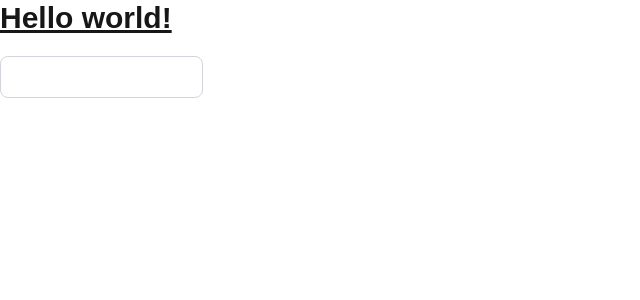
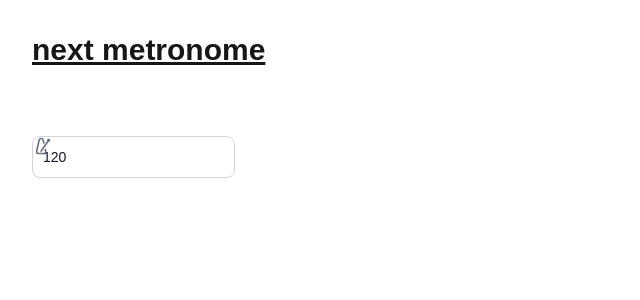
Before and after one commit to fleidloff/next-metronome, a Next.js app: page / in a window 1280 px wide. Shown: the top 300 px of the page, without its empty margins (0-640 px from the left). Built offline with nearby package versions, Linux system fonts and the light colour scheme.

Commit message:
add minimal components needed for metronome

```diff
--- /dev/null
+++ b/app/components/BPM.tsx
@@ -0,0 +1,26 @@
+'use client'
+
+import { TextInput } from "flowbite-react";
+import { useState } from "react";
+import { TbMetronome } from "react-icons/tb";
+
+export default function BPM() {
+  const [bpm, setBpm] = useState<number | ''>(120);
+
+   const handleChange = (event: React.ChangeEvent<HTMLInputElement>) => {
+    const newValue = event.target.value;
+
+    setBpm(newValue === '' ? '' : Number(newValue));
+
+  };
+
+  return <>
+    <TextInput
+      type="number"
+      icon={TbMetronome}
+      value={bpm}
+      onChange={handleChange}
+      className="w-64" // sets width to 16rem
+    />
+  </>;
+}
--- /dev/null
+++ b/app/components/Metronome.tsx
@@ -0,0 +1,11 @@
+'use client'
+
+import BPM from "./BPM";
+import PlayStopButton from "./PlayStopButton";
+
+export default function Metronome() {
+  return <>
+    <PlayStopButton onChange={newState => console.log(newState)} />
+    <BPM />
+  </>;
+}
--- /dev/null
+++ b/app/components/PlayStopButton.tsx
@@ -0,0 +1,24 @@
+'use client'
+
+import { Button } from "flowbite-react";
+import { useState } from "react";
+import { IoPlay, IoStop } from "react-icons/io5";
+
+export default function PlayStopButton({ onChange }) {
+  const [ stopped, setStopped ] = useState<boolean>(true);
+
+  const onClick = () => {
+    const newState = !stopped;
+    setStopped(newState);
+    onChange({ playing: !newState, stopped: newState });
+  }
+
+  return <>
+    <Button size="lg" onClick={onClick}>
+      {stopped ?
+        <IoPlay className="m-2 h-5 w-5" /> :
+        <IoStop className="m-2 h-5 w-5" />
+      }
+    </Button>
+  </>;
+}
--- a/app/page.tsx
+++ b/app/page.tsx
@@ -1,9 +1,8 @@
-import { Button, TextInput } from "flowbite-react";
+import Metronome from "./components/Metronome";
 
 export default function Home() {
-  return <>
-    <h1 className="text-3xl font-bold underline">Hello world!</h1>
-    <Button>play</Button>
-    <TextInput type="number"></TextInput>
-  </>;
+  return <div className="p-8 space-y-4">
+    <h1 className="text-3xl font-bold underline">next metronome</h1>
+    <Metronome />
+  </div>;
 }
--- a/package.json
+++ b/package.json
@@ -14,7 +14,8 @@
     "flowbite-react": "^0.11.7",
     "next": "15.2.5",
     "react": "^19.0.0",
-    "react-dom": "^19.0.0"
+    "react-dom": "^19.0.0",
+    "react-icons": "^5.5.0"
   },
   "devDependencies": {
     "@eslint/eslintrc": "^3",
```
Also changed, not shown: 1 other file (tests, documents, lock files or other folders).
